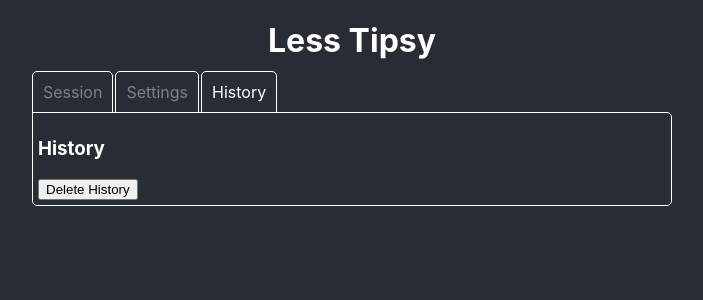
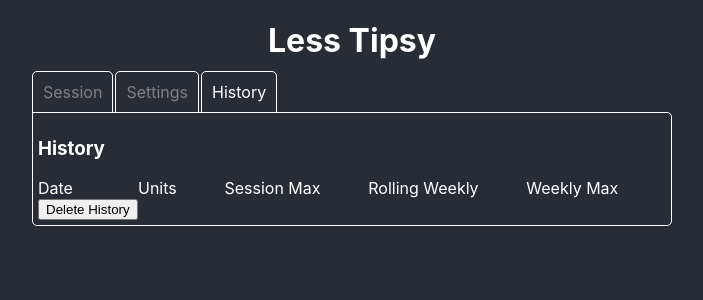
Before and after one commit to shaunlusk/less-tipsy, a React (Create React App) app: page / in a window 1280 px wide. Both pictures are taken after a click on the element "History". Shown: the top 300 px of the page, without its empty margins (288-991 px from the left). Built offline with nearby package versions, Linux system fonts and the light colour scheme.

Commit message:
Barebones History panel

```diff
--- /dev/null
+++ b/src/components/date-display/date-display.tsx
@@ -0,0 +1,17 @@
+import React, { FunctionComponent } from 'react';
+
+export interface IDateDisplay {
+  datetime: Date;
+  format: string;
+}
+
+export const DateDisplay: FunctionComponent<IDateDisplay> = ({datetime, format}) => {
+  let display = format.toLocaleUpperCase();
+  display = display.replace('YYYY', datetime.getFullYear().toString());
+  display = display.replace('YY', datetime.getFullYear().toString().substring(2,4));
+  const month = datetime.getMonth() + 1;
+  display = display.replace('MM', month < 10 ? '0' + month : month.toString());
+  const day = datetime.getDate();
+  display = display.replace('DD', day < 10 ? '0' + day : day.toString());
+  return <span>{display}</span>;
+}
--- /dev/null
+++ b/src/components/history-panel/history-panel.scss
@@ -0,0 +1,4 @@
+.history-panel-sessions {
+  display: grid;
+  grid-template-columns: 100px auto auto auto auto;
+}
--- a/src/components/history-panel/history-panel.tsx
+++ b/src/components/history-panel/history-panel.tsx
@@ -1,4 +1,7 @@
 import * as React from 'react';
+import { DateDisplay } from '../date-display/date-display';
+import { NumberDisplay } from '../number-display/number-display';
+import './history-panel.scss';
 
 export interface IHistoryPanelSession {
   unitsConsumed: number;
@@ -19,12 +22,21 @@ class HistoryPanel extends React.Component<IHistoryPanelProps, any> {
     return <div>
         <h3>History</h3>
         <div className="history-panel-sessions">
-        {this.props.sessions.map(session => (
-          <div key={'session-' + (idx++)}>
-            <span>{session.date.toString()}</span>
-            <span>{session.unitsConsumed}</span>
-          </div>
-        ))}
+          <div>Date</div>
+          <div>Units</div>
+          <div>Session Max</div>
+          <div>Rolling Weekly</div>
+          <div>Weekly Max</div>
+        {this.props.sessions.map(session => {
+
+          return <React.Fragment key={'session-' + (idx++)}>
+            <div><DateDisplay datetime={session.date} format="YYYY-MM-DD"></DateDisplay></div>
+            <div><NumberDisplay number={session.unitsConsumed} decimalPlaces={1}></NumberDisplay></div>
+            <div><NumberDisplay number={session.sessionMax} decimalPlaces={1}></NumberDisplay></div>
+            <div><NumberDisplay number={session.rollingWeekly} decimalPlaces={1}></NumberDisplay></div>
+            <div><NumberDisplay number={session.weeklyMax} decimalPlaces={1}></NumberDisplay></div>
+          </React.Fragment>
+        })}
         </div>
         <div className="history-panel-buttons"><button onClick={this.props.deleteHistory}>Delete History</button></div>
       </div>
```
Also changed, not shown: scratch.txt.
